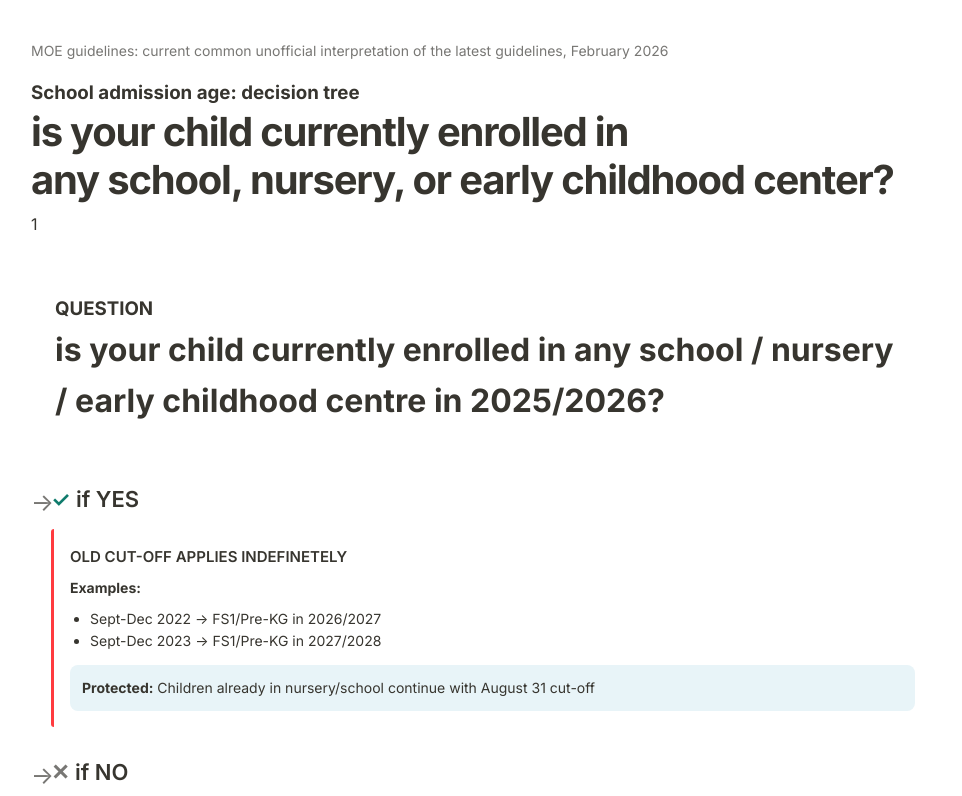
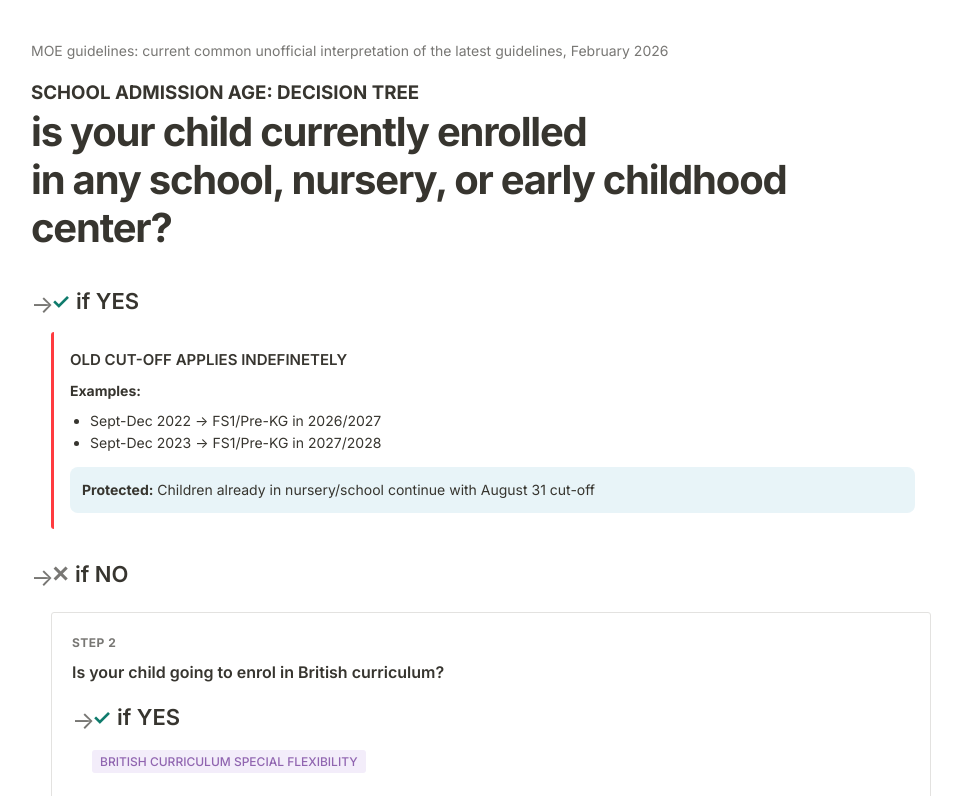
Before and after one commit to readynotrushed/TREE, a plain HTML site: page index.html in a window 1280 px wide. Shown: the top 796 px of the page, without its empty margins (159-1121 px from the left). Drawn offline with Linux system fonts and the light colour scheme.

Commit message:
Update header text for school admission age section

```diff
--- a/index.html
+++ b/index.html
@@ -372,15 +372,9 @@
     <div class="container">
         <div class="header">
             <div class="subtitle">MOE guidelines: current common unofficial interpretation of the latest guidelines, February 2026</div>
-            <h3>School admission age: decision tree</h3>
-            <h1>is your child currently enrolled in<br>any school, nursery, or early childhood center?</h1>1
+            <h3>SCHOOL ADMISSION AGE: DECISION TREE</h3>
+            <h1>is your child currently enrolled<br>in any school, nursery, or early childhood center?</h1>
         </div>
-
-        <div class="flow-container">
-            <div class="start-node">
-                <h3>QUESTION</h3>
-                <h1>is your child currently enrolled in any school / nursery / early childhood centre in 2025/2026?</h1>
-            </div>
 
             <div class="branch-container">
                 <div class="branch">
```
